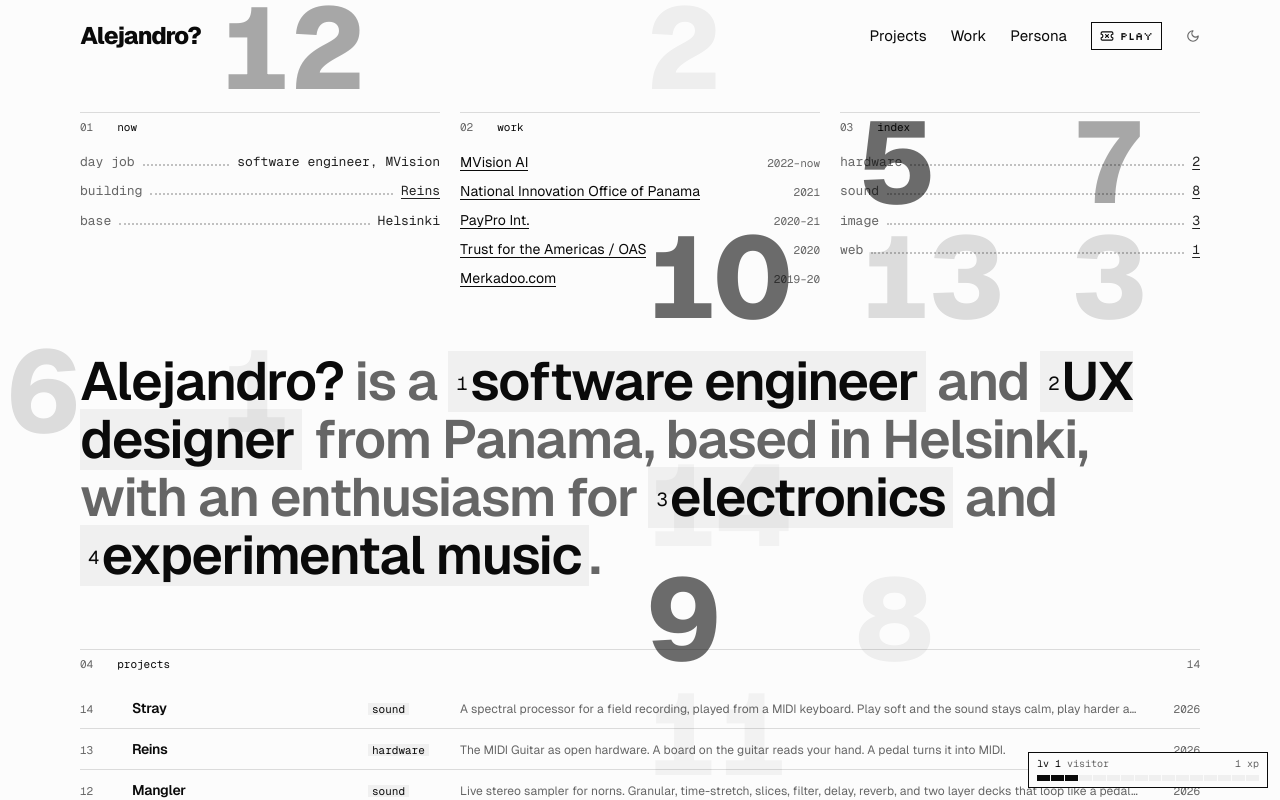
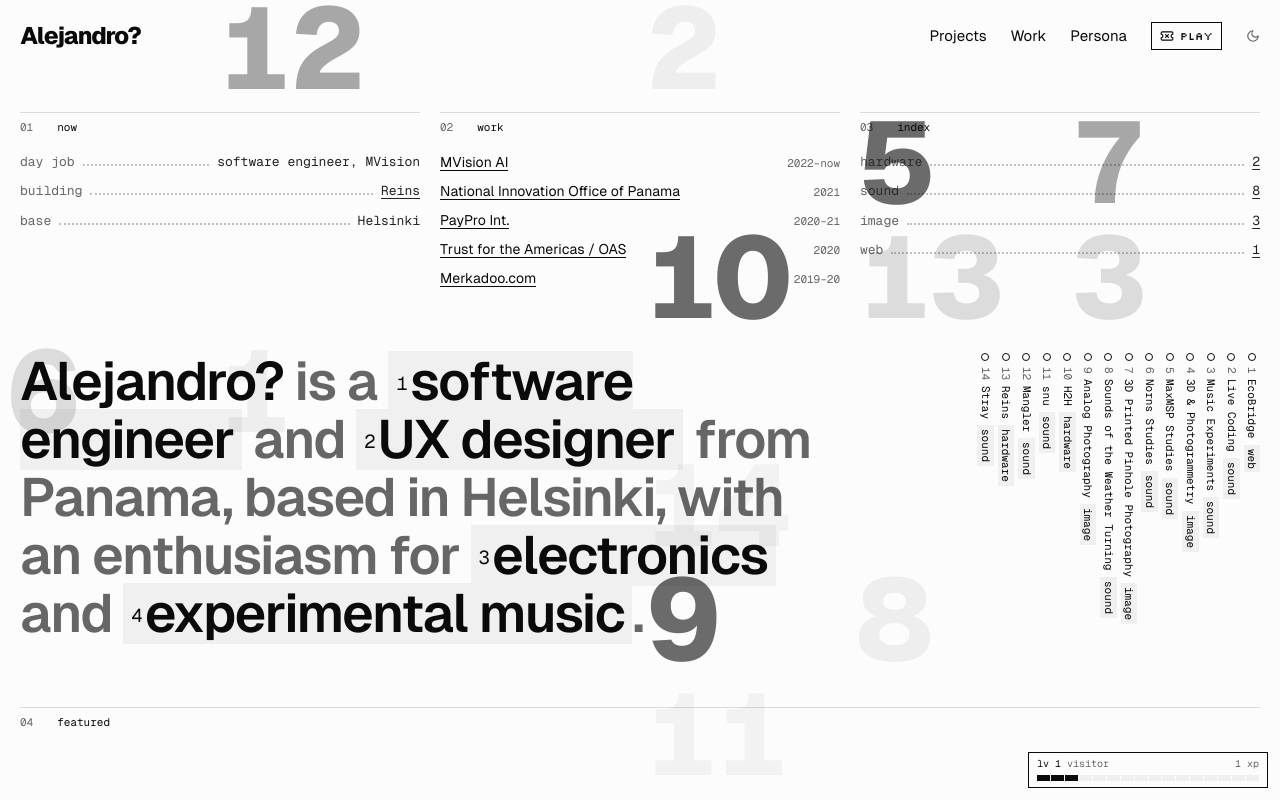
Before and after one commit to Alejo-end/portfolio, a Next.js app: page / in a window 1280 px wide. Shown: the top 800 px of the page. Built offline with nearby package versions, Linux system fonts and the light colour scheme.

Commit message:
Home in the Adam Ho direction: full-width grid, project spines, featured contact-sheet rows

```diff
--- a/src/app/experience/page.tsx
+++ b/src/app/experience/page.tsx
@@ -4,7 +4,7 @@ import { workExperiences, shortYears } from '@/data/experience'
 
 export default function WorkExperience() {
     return (
-        <main className="mx-auto max-w-6xl px-4">
+        <main className="page [&>*]:max-w-6xl">
             <header className="rise space-y-10 py-8">
                 <h1 className="display text-6xl md:text-8xl">Work</h1>
                 <Catalog
--- a/src/app/globals.css
+++ b/src/app/globals.css
@@ -72,6 +72,32 @@
 }
 
 @layer components {
+  /* The page runs edge to edge, a few pixels in from the screen. */
+  .page {
+    width: 100%;
+    padding-inline: 0.75rem;
+  }
+
+  @media (min-width: 640px) {
+    .page {
+      padding-inline: 1.25rem;
+    }
+  }
+
+  /* A row of media that scrolls sideways, with a hairline scrollbar. */
+  .strip {
+    scrollbar-width: thin;
+    scrollbar-color: hsl(var(--foreground)) transparent;
+  }
+
+  .strip::-webkit-scrollbar {
+    height: 3px;
+  }
+
+  .strip::-webkit-scrollbar-thumb {
+    background: hsl(var(--foreground));
+  }
+
   .frame {
     border: 1px solid hsl(var(--foreground));
   }
--- a/src/app/page.tsx
+++ b/src/app/page.tsx
@@ -8,6 +8,7 @@ import { SpecList } from "@/components/SpecList";
 import { Module } from "@/components/koivu/Module";
 import { kinds } from "@/components/koivu/kinds";
 import { HomeIndex, type IndexRow } from "@/components/koivu/HomeIndex";
+import { Featured, type FeaturedItem } from "@/components/koivu/Featured";
 import type { ProjectKind } from "@/app/types";
 
 // Covers come from the blob store; refresh every 5 minutes.
@@ -37,6 +38,29 @@ export default async function Home() {
             };
         })
     );
+
+    // The newest projects with enough pictures to fill a strip.
+    const featured: FeaturedItem[] = [];
+    for (const project of projects) {
+        if (featured.length === 4) break;
+        const blobs = await getGalleryBlobs(project.alias);
+        const media = [
+            ...(project.videos ?? []).flatMap((v) => (v.poster ? [{ src: v.poster, video: true }] : [])),
+            ...blobs.flatMap((b) =>
+                isImagePath(b.pathname) ? [{ src: b.url, video: false }] : b.poster ? [{ src: b.poster, video: true }] : []
+            ),
+        ].slice(0, 10);
+        if (media.length < 3) continue;
+        featured.push({
+            no: projectNo(project),
+            alias: project.alias,
+            title: project.title,
+            year: project.year,
+            kind: project.kind,
+            description: project.description,
+            media,
+        });
+    }
 
     const kindCounts = (Object.keys(kinds) as ProjectKind[]).map((kind) => ({
         label: kind,
@@ -77,8 +101,8 @@ export default async function Home() {
     );
 
     return (
-        <main className="mx-auto max-w-6xl px-4 pt-6 md:pt-10">
-            <HomeIndex rows={rows} modules={modules} />
+        <main className="page pt-6 md:pt-10">
+            <HomeIndex rows={rows} modules={modules} featured={<Featured key="featured" items={featured} />} />
         </main>
     );
 }
--- a/src/app/persona/page.tsx
+++ b/src/app/persona/page.tsx
@@ -33,7 +33,7 @@ const links = [
 
 export default function Persona() {
     return (
-        <main className="mx-auto max-w-6xl space-y-16 px-4">
+        <main className="page space-y-16 [&>*]:max-w-6xl">
             <header className="grid items-end gap-10 pt-8 md:grid-cols-[minmax(0,1fr)_24rem]">
                 <div>
                     <h1 className="display rise rise-1 text-7xl leading-[0.85] md:text-8xl lg:text-9xl">Alejandro?</h1>
--- a/src/app/projects/[slug]/page.tsx
+++ b/src/app/projects/[slug]/page.tsx
@@ -45,7 +45,7 @@ export default async function ProjectPage({ params }: PageProps<'/projects/[slug
     const prev = projects[(i - 1 + projects.length) % projects.length]
     const next = projects[(i + 1) % projects.length]
     return (
-        <main className="mx-auto max-w-6xl space-y-12 px-4 pt-4">
+        <main className="page space-y-12 pt-4 [&>*]:max-w-6xl">
             <ProjectDetails project={project} no={projectNo(project)} blobs={blobs} prototypeBlobs={prototypeBlobs} />
             <Pager
                 prev={{ href: `/projects/${prev.alias}`, title: prev.title }}
--- a/src/app/projects/page.tsx
+++ b/src/app/projects/page.tsx
@@ -38,7 +38,7 @@ export default async function ProjectsPage() {
     )
 
     return (
-        <main className="mx-auto max-w-6xl px-4">
+        <main className="page">
             <header className="rise py-8">
                 <h1 className="display text-6xl md:text-8xl">Projects</h1>
             </header>
--- a/src/components/SiteFooter.tsx
+++ b/src/components/SiteFooter.tsx
@@ -13,7 +13,7 @@ const updated = new Date().toLocaleDateString('fi-FI', { timeZone: 'Europe/Helsi
 
 export function SiteFooter() {
     return (
-        <footer className="mx-auto mt-32 w-full max-w-6xl px-4 pb-10">
+        <footer className="page mt-32 pb-10">
             <div className="grid gap-8 border-t border-foreground pt-4 font-mono text-xs ">
                 <div className="flex flex-col justify-between gap-6">
                     <ul className="flex flex-wrap gap-x-5 gap-y-1">
--- a/src/components/SiteNav.tsx
+++ b/src/components/SiteNav.tsx
@@ -16,7 +16,7 @@ export function SiteNav() {
 
     return (
         <header>
-            <div className="mx-auto flex max-w-6xl items-center justify-between gap-4 px-4 py-5">
+            <div className="page flex items-center justify-between gap-4 py-5">
                 <Link
                     href="/"
                     className="display text-2xl focus-visible:outline-none focus-visible:ring-2 focus-visible:ring-ring"
--- /dev/null
+++ b/src/components/koivu/Featured.tsx
@@ -0,0 +1,62 @@
+import Image from 'next/image'
+import Link from 'next/link'
+import type { ProjectKind } from '@/app/types'
+import { kinds } from './kinds'
+
+export interface FeaturedItem {
+    no: string
+    alias: string
+    title: string
+    year: number
+    kind: ProjectKind
+    description: string
+    media: { src: string; video: boolean }[]
+}
+
+// One project per row, the way a contact sheet reads: the name and its kind,
+// a short overview set small in capitals, then its pictures in a strip that
+// scrolls sideways.
+export function Featured({ items }: { items: FeaturedItem[] }) {
+    return (
+        <div className="space-y-10">
+            {items.map((item) => (
+                <article key={item.alias} className="grid gap-x-5 gap-y-3 border-t border-border pt-1.5 lg:grid-cols-12">
+                    <header className="flex items-baseline gap-2 font-mono text-[11px] lg:col-span-2 lg:flex-col lg:gap-1.5">
+                        <span className="flex items-baseline gap-2">
+                            <span aria-hidden className="inline-block h-2 w-2 translate-y-px rounded-full border border-foreground" />
+                            <Link href={`/projects/${item.alias}`} className="plain font-sans text-sm font-semibold tracking-tight hover:underline">
+                                {item.title}
+                            </Link>
+                        </span>
+                        <span className="bg-secondary px-1">{kinds[item.kind].label}</span>
+                        <span className="ml-auto tabular-nums text-muted-foreground lg:ml-0">
+                            {item.no} · {item.year}
+                        </span>
+                    </header>
+                    <div className="lg:col-span-2">
+                        <p className="mb-2 font-mono text-[11px] text-muted-foreground">i. overview</p>
+                        <p className="max-w-prose font-mono text-[10px] uppercase leading-[1.45] tracking-[0.02em] text-muted-foreground">
+                            {item.description}
+                        </p>
+                    </div>
+                    <div className="strip -mx-3 flex snap-x gap-1.5 overflow-x-auto px-3 pb-2 sm:-mx-5 sm:px-5 lg:col-span-8 lg:mx-0 lg:px-0">
+                        {item.media.map((m, i) => (
+                            <Link
+                                key={m.src}
+                                href={`/projects/${item.alias}`}
+                                aria-label={i === 0 ? item.title : undefined}
+                                tabIndex={i === 0 ? undefined : -1}
+                                className="plain relative aspect-square w-[62vw] shrink-0 snap-start overflow-hidden bg-secondary sm:w-[36vw] lg:w-[15vw] lg:max-w-[17rem]"
+                            >
+                                <Image src={m.src} alt="" fill sizes="(min-width: 1024px) 15vw, 62vw" className="object-cover" />
+                                {m.video && (
+                                    <span className="absolute left-1.5 top-1.5 bg-background px-1 font-mono text-[10px]">video</span>
+                                )}
+                            </Link>
+                        ))}
+                    </div>
+                </article>
+            ))}
+        </div>
+    )
+}
--- a/src/components/koivu/HomeIndex.tsx
+++ b/src/components/koivu/HomeIndex.tsx
@@ -57,7 +57,7 @@ function Term({
     )
 }
 
-export function HomeIndex({ rows, modules }: { rows: IndexRow[]; modules: ReactNode }) {
+export function HomeIndex({ rows, modules, featured }: { rows: IndexRow[]; modules: ReactNode; featured: ReactNode }) {
     const [focus, setFocus] = useState<Focus>(null)
     const hovered = focus && 'alias' in focus ? rows.find((r) => r.alias === focus.alias) : undefined
     const list = useRef<HTMLUListElement>(null)
@@ -95,9 +95,10 @@ export function HomeIndex({ rows, modules }: { rows: IndexRow[]; modules: ReactN
                 }}
             />
 
-            <div className="order-3 md:order-none">{modules}</div>
+            <div className="order-4 md:order-none">{modules}</div>
 
-            <p className="order-1 md:order-none text-[clamp(1.75rem,4.2vw,3.5rem)] font-semibold leading-[1.08] tracking-[-0.03em] text-muted-foreground">
+            <div className="order-1 grid gap-10 md:order-none lg:grid-cols-12 lg:gap-5">
+                <p className="text-[clamp(1.75rem,4.2vw,4rem)] font-semibold leading-[1.08] tracking-[-0.03em] text-muted-foreground lg:col-span-8">
                     <span className="text-foreground">Alejandro?</span> is a{' '}
                     <Term n={1} href="/experience" onFocus={setFocus}>
                         software engineer
@@ -117,7 +118,36 @@ export function HomeIndex({ rows, modules }: { rows: IndexRow[]; modules: ReactN
                     .
                 </p>
 
-            <Module no="04" title="projects" aside={rows.length} className="order-2 md:order-none">
+                {/* Every project on its side, the index as a row of spines. */}
+                <nav aria-label="Project list" className="hidden justify-end gap-x-1 lg:col-span-4 lg:flex" onMouseLeave={() => setFocus(null)}>
+                    {rows.map((row) => {
+                        const state = picked(row)
+                        return (
+                            <Link
+                                key={row.alias}
+                                href={`/projects/${row.alias}`}
+                                onMouseEnter={() => setFocus({ alias: row.alias })}
+                                onFocus={() => setFocus({ alias: row.alias })}
+                                onBlur={() => setFocus(null)}
+                                className={`plain flex items-center gap-1.5 font-mono text-[11px] transition-opacity duration-300 [writing-mode:vertical-rl] focus-visible:outline-none ${
+                                    state === false ? 'opacity-30' : ''
+                                } ${state ? 'underline underline-offset-2' : ''}`}
+                            >
+                                <span aria-hidden className="inline-block h-2 w-2 shrink-0 rounded-full border border-foreground" />
+                                <span className="text-muted-foreground">{row.no}</span>
+                                <span>{row.title}</span>
+                                <span className="bg-secondary py-1">{kinds[row.kind].label}</span>
+                            </Link>
+                        )
+                    })}
+                </nav>
+            </div>
+
+            <Module no="04" title="featured" className="order-2 md:order-none">
+                {featured}
+            </Module>
+
+            <Module no="05" title="projects" aside={rows.length} className="order-3 md:order-none">
                 <ul ref={list} onMouseLeave={() => setFocus(null)}>
                     {rows.map((row) => {
                         const state = picked(row)
--- a/src/components/koivu/ProjectGrid.tsx
+++ b/src/components/koivu/ProjectGrid.tsx
@@ -72,7 +72,7 @@ function Grid({ cards, filter }: { cards: ProjectCard[]; filter: Filter }) {
                 })}
             </div>
 
-            <ul className="columns-1 gap-8 pt-6 sm:columns-2">
+            <ul className="columns-1 gap-5 pt-6 sm:columns-2 2xl:columns-3">
                 {shown.map((card, i) => (
                     <Tile key={card.alias} card={card} priority={i < 4} />
                 ))}
```
Lines whose indentation alone changed are shown as unchanged.
